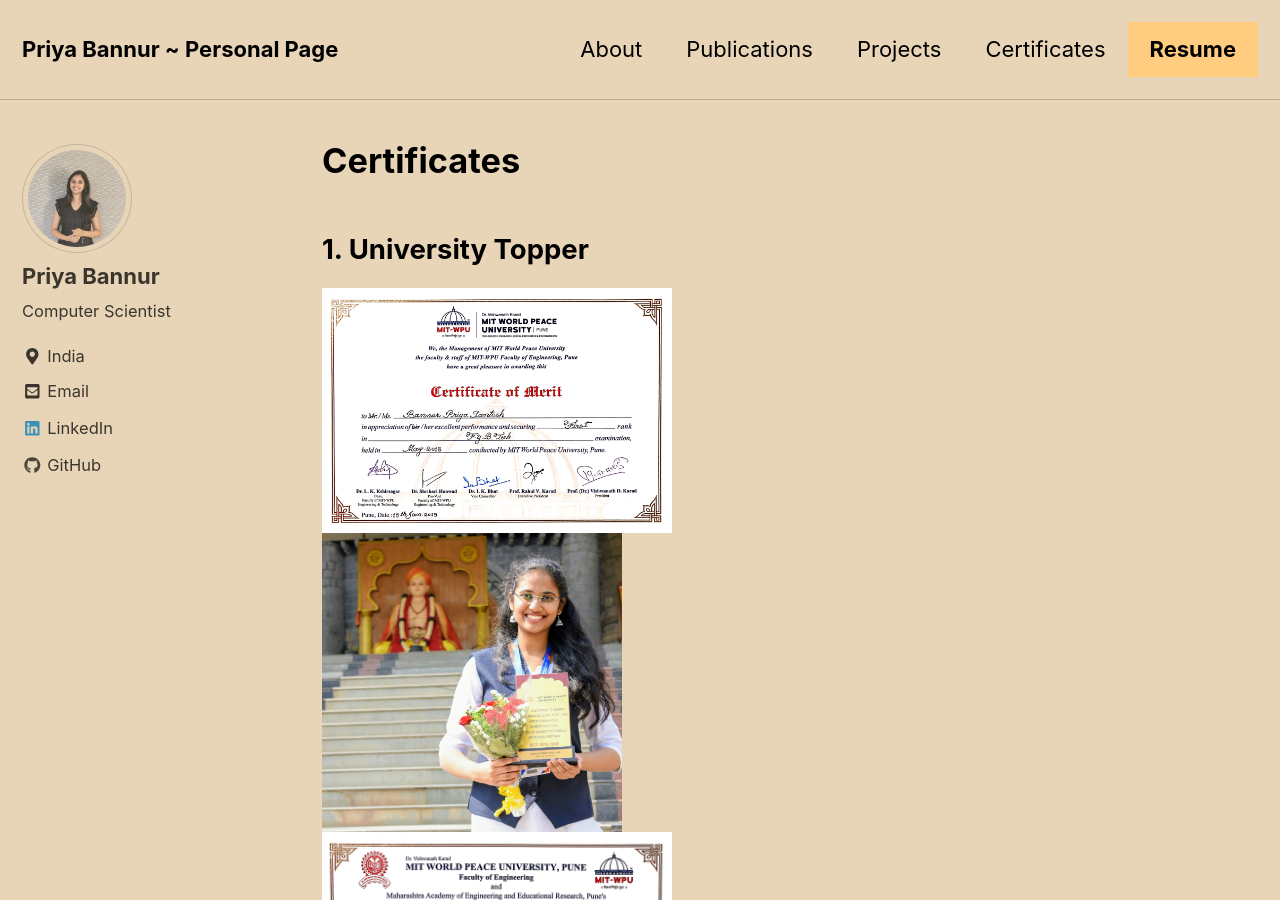
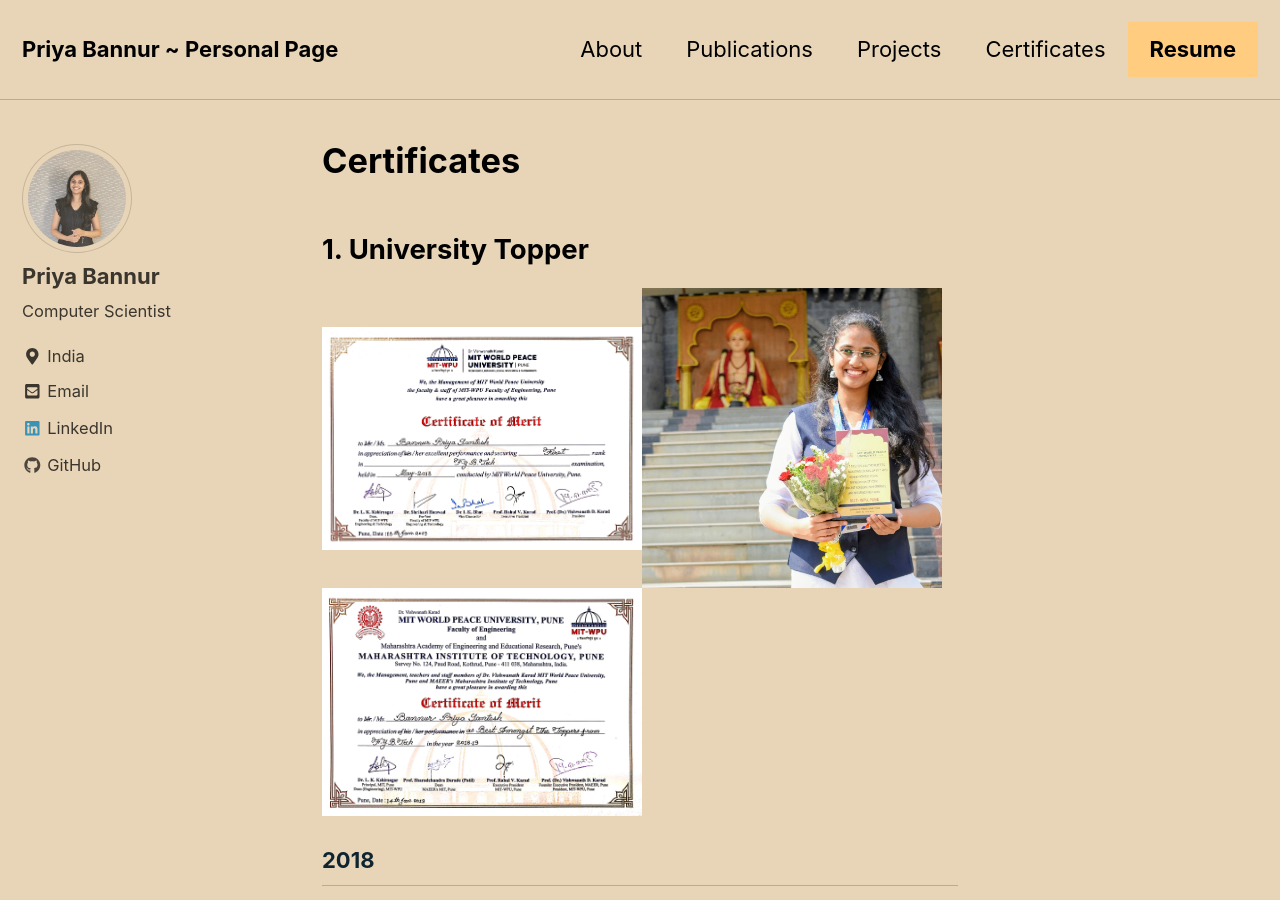
Before and after one commit to Priya-SB/Priya-SB.github.io, a Jekyll site: the page built from _pages/certificates.md, in a window 1280 px wide and 900 px high. Built offline with Jekyll 4.4.1, drawn with Linux system fonts in a browser that asks for light colours; nearby versions of some CDN libraries.

Commit message:
Update certificates.md

```diff
--- a/_pages/certificates.md
+++ b/_pages/certificates.md
@@ -6,4 +6,4 @@
 ---
 
 ## 1. University Topper
-<img src="https://github.com/Priya-SB/Priya-SB.github.io/blob/master/certificates/FYTopper.jpg" width="350"><img src="https://github.com/Priya-SB/Priya-SB.github.io/blob/master/certificates/awardpic.jpg" width="300"><img src="https://github.com/Priya-SB/Priya-SB.github.io/blob/master/certificates/FYtopper2.jpg" width="350">
+<img src="https://github.com/Priya-SB/Priya-SB.github.io/blob/master/certificates/FYTopper.jpg" width="320" class="inline"/><img src="https://github.com/Priya-SB/Priya-SB.github.io/blob/master/certificates/awardpic.jpg" width="300" class="inline"/><img src="https://github.com/Priya-SB/Priya-SB.github.io/blob/master/certificates/FYtopper2.jpg" width="320" class="inline"/>
```
